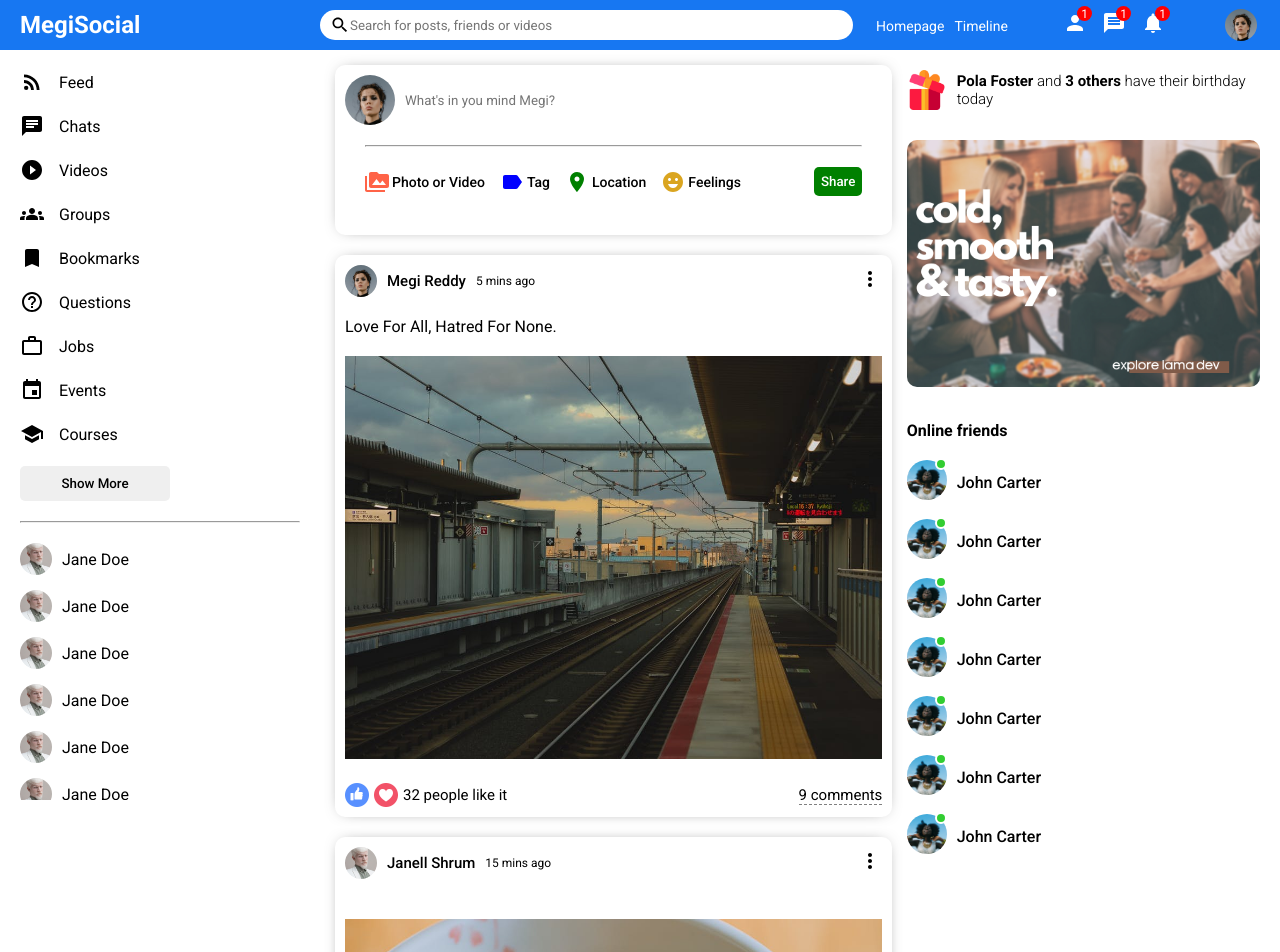
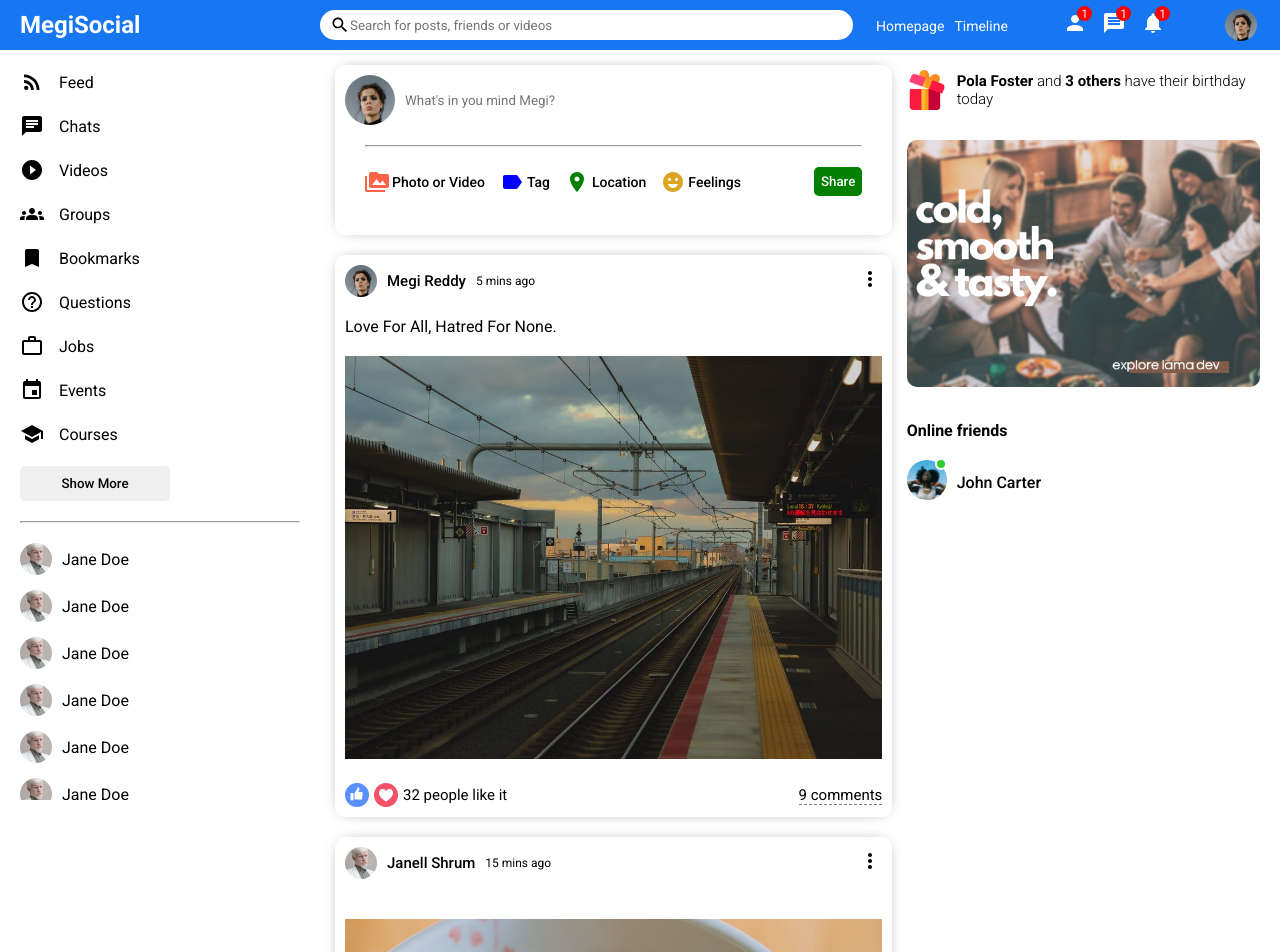
Before and after one commit to PadalaBalaSivaSaiMegiReddy/react_social_media_app, a React (Vite) app in the folder client/: page / in a window 1280 px wide. Shown: the top 952 px of the page. Built offline with nearby package versions, Linux system fonts and the light colour scheme.

Commit message:
Add Users import and remove unnecessary code in Rightbar.jsx and add sticky position to Sidebar.css

```diff
--- a/client/src/components/rightbar/Rightbar.jsx
+++ b/client/src/components/rightbar/Rightbar.jsx
@@ -1,4 +1,5 @@
 import './Rightbar.css'
+import {Users} from "../../dummyData"
 
 function Rightbar() {
   return (
@@ -18,48 +19,7 @@ function Rightbar() {
             </div>
             <span className="rightbarUsername">John Carter</span>
           </li>
-          <li className="rightbarFriend">
-            <div className="rightbarProfileImgContainer">
-              <img src="../src/assets/person/3.jpeg" className='rightbarProfileImg' alt="" />
-              <span className='rightbarOnline'></span>
-            </div>
-            <span className="rightbarUsername">John Carter</span>
-          </li>
-          <li className="rightbarFriend">
-            <div className="rightbarProfileImgContainer">
-              <img src="../src/assets/person/3.jpeg" className='rightbarProfileImg' alt="" />
-              <span className='rightbarOnline'></span>
-            </div>
-            <span className="rightbarUsername">John Carter</span>
-          </li>
-          <li className="rightbarFriend">
-            <div className="rightbarProfileImgContainer">
-              <img src="../src/assets/person/3.jpeg" className='rightbarProfileImg' alt="" />
-              <span className='rightbarOnline'></span>
-            </div>
-            <span className="rightbarUsername">John Carter</span>
-          </li>
-          <li className="rightbarFriend">
-            <div className="rightbarProfileImgContainer">
-              <img src="../src/assets/person/3.jpeg" className='rightbarProfileImg' alt="" />
-              <span className='rightbarOnline'></span>
-            </div>
-            <span className="rightbarUsername">John Carter</span>
-          </li>
-          <li className="rightbarFriend">
-            <div className="rightbarProfileImgContainer">
-              <img src="../src/assets/person/3.jpeg" className='rightbarProfileImg' alt="" />
-              <span className='rightbarOnline'></span>
-            </div>
-            <span className="rightbarUsername">John Carter</span>
-          </li>
-          <li className="rightbarFriend">
-            <div className="rightbarProfileImgContainer">
-              <img src="../src/assets/person/3.jpeg" className='rightbarProfileImg' alt="" />
-              <span className='rightbarOnline'></span>
-            </div>
-            <span className="rightbarUsername">John Carter</span>
-          </li>
+
         </ul>
 
       </div>
--- a/client/src/components/sidebar/Sidebar.css
+++ b/client/src/components/sidebar/Sidebar.css
@@ -2,6 +2,8 @@
     flex: 3;
     height: calc(100vh - 50px);
     overflow-y: scroll;
+    position: sticky;
+    top: 50px;
 }
 
 ::-webkit-scrollbar{
```
